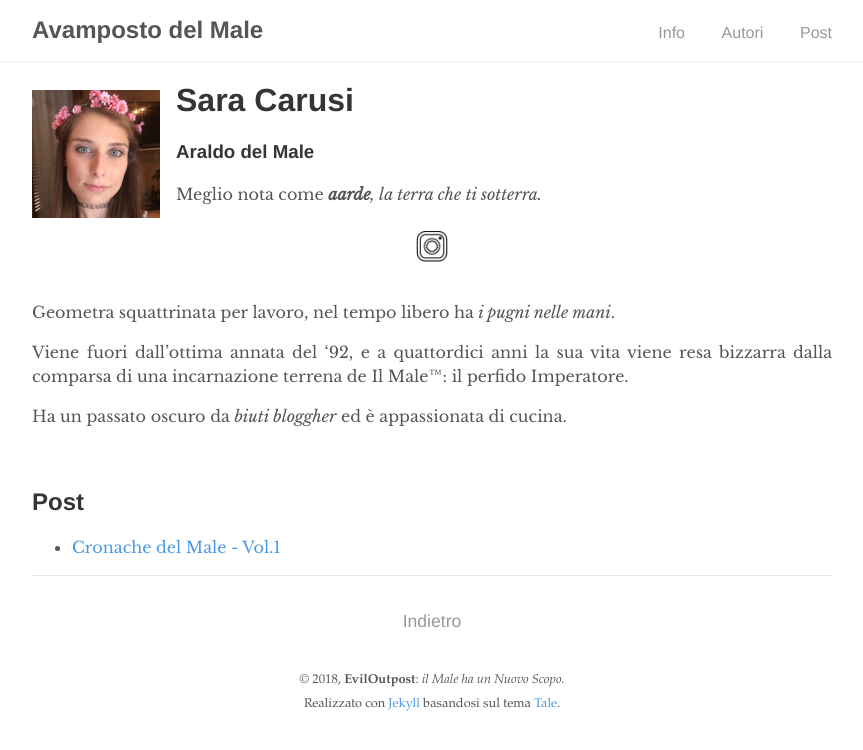
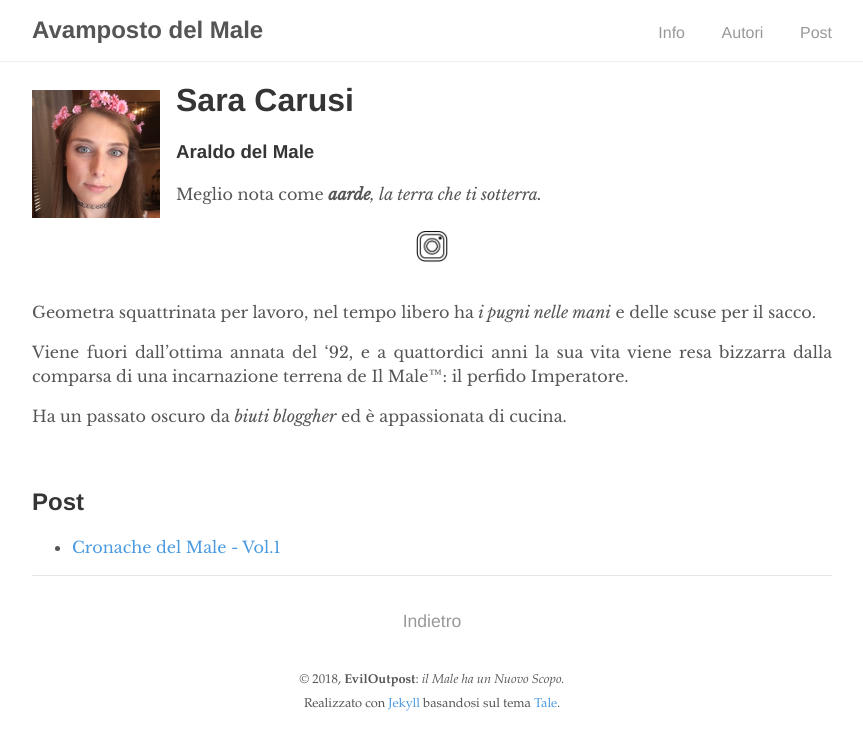
Before and after one commit to eviloutpost/eviloutpost.github.io, a Jekyll site: the page built from _authors/sara.md, in a window 1280 px wide. Shown: the top 750 px of the page, without its empty margins (208-1071 px from the left). Built offline with Jekyll 4.4.1, drawn with Linux system fonts in a browser that asks for light colours.

Commit message:
Minor fixes pre-merge

```diff
--- a/_authors/sara.md
+++ b/_authors/sara.md
@@ -9,7 +9,7 @@ image: sara.png
 layout: author
 ---
 
-Geometra squattrinata per lavoro, nel tempo libero ha *i pugni nelle mani*.
+Geometra squattrinata per lavoro, nel tempo libero ha *i pugni nelle mani* e delle scuse per il sacco.
 
 Viene fuori dall'ottima annata del '92, e a quattordici anni la sua vita viene resa bizzarra dalla comparsa di una incarnazione terrena de Il Male&trade;: il perfido Imperatore.
 
```
Also changed, not shown: _pages/about.md (+1 -1 lines).
